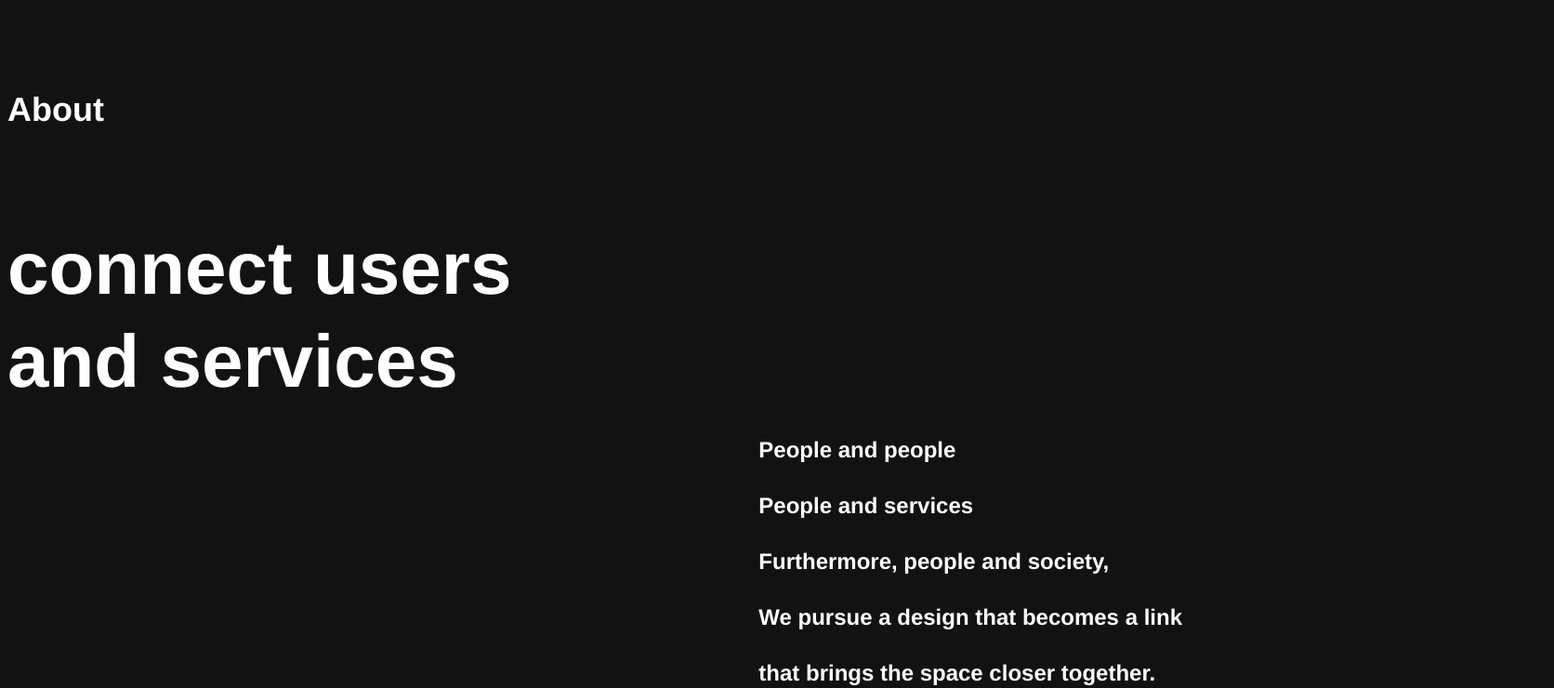
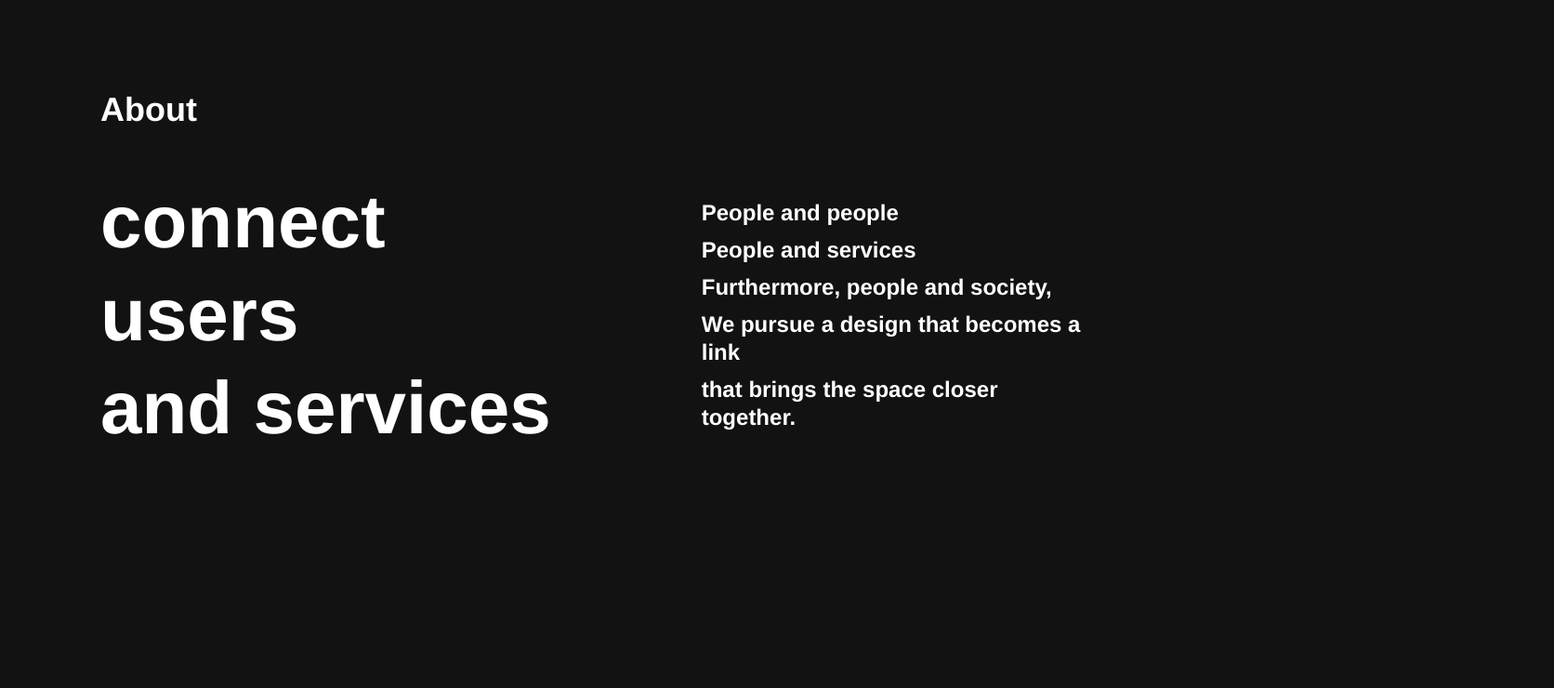
Before and after one commit to Hyeongpil/portfolio, a Vue app: page / in a window 1280 px wide. Shown: the part 920-1660 px from the top of the page at 93% size, 1672 px wide, since content can reach past the window. After the commit the page ends 1559 px from the top, so only its background shows below. Built offline with nearby package versions, Linux system fonts and the light colour scheme.

Commit message:
about section 레이아웃 수정

```diff
--- a/src/App.vue
+++ b/src/App.vue
@@ -1,9 +1,10 @@
 <template>
-  <div id="app">
+  <div id="app" class="html-container">
     <sb-header/>
-    <first-section/>
-    <about-section/>
-
+    <div class="container">
+      <first-section/>
+      <about-section/>
+    </div>
   </div>
 </template>
 
@@ -11,7 +12,6 @@
 import SbHeader from './components/SbHeader.vue'
 import FirstSection from './components/FirstSection.vue'
 import AboutSection from './components/AboutSection.vue'
-
 
 
 export default {
@@ -34,6 +34,10 @@ export default {
   margin-top: 60px;
 }
 
+.html-container{
+  margin-bottom: 150px;
+}
+
 html {
     background: #121212;
     background-repeat:no-repeat;
@@ -44,6 +48,5 @@ html {
     -o-background-size: cover;
     min-width: 100%;
     min-height: 100%;
-
 }
 </style>
--- a/src/assets/main.css
+++ b/src/assets/main.css
@@ -0,0 +1,8 @@
+.container {
+  margin-left: 100px;
+  margin-right: 100px;
+}
+
+.mt-10{
+    margin-top: 10px;
+}
--- a/src/components/AboutSection.vue
+++ b/src/components/AboutSection.vue
@@ -2,16 +2,20 @@
     <div>
         <div class="as-text-container">
             <span class="as-title-text">About</span>
-            <span class="as-first-text"><br>connect users<br> and services</span>
-            <div>
-            <span class="as-second-text">
-                <br>People and people<br>
-                <br>People and services<br>
-                <br>Furthermore, people and society,<br>
-                <br>We pursue a design that becomes a link<br>
-                <br> that brings the space closer together.<br>
-                </span>
-        </div>
+              <div class="as-content-container">
+                <div class="as-first-container">
+                  <div>connect users</div>
+                  <div>and services</div>
+                </div>
+
+                <div class="as-second-container">
+                  <div>People and people</div>
+                  <div class="mt-10">People and services</div>
+                  <div class="mt-10">Furthermore, people and society,</div>
+                  <div class="mt-10">We pursue a design that becomes a link</div>
+                  <div class="mt-10">that brings the space closer together.</div>
+                </div>
+              </div>
             </div>
     </div>
 </template>
@@ -30,6 +34,12 @@
     justify-content: center;
 
 }
+.as-content-container {
+  display: flex;
+  flex-direction: row;
+  align-items: center;
+  margin-top: 50px;
+}
 .as-title-text{
   font-size: 36px;
   font-weight: bold;
@@ -40,7 +50,11 @@
   text-align: left;
   color: #ffffff;
 }
-.as-first-text{
+.as-first-container {
+  display: flex;
+  flex-direction: column;
+}
+.as-first-container div{
   font-size: 80px;
   font-weight: 800;
   font-stretch: normal;
@@ -50,7 +64,13 @@
   color: #ffffff;
 
 }
-.as-second-text{
+.as-second-container{
+    display: flex;
+  flex-direction: column;
+  margin-left: 150px;
+}
+.as-second-container div{
+
     float:right;
     font-size: 24px;
   font-weight: bold;
@@ -62,4 +82,5 @@
   color: #ffffff;
 }
 
+
 </style>
--- a/src/components/SbHeader.vue
+++ b/src/components/SbHeader.vue
@@ -1,5 +1,5 @@
 <template>
-    <div class="header-container">
+    <div class="header-container container">
         <div class="header-title">Yoonhye Kim</div>
         <div class="header-sub-container">
             <SbHeaderTitle  content="Home"/>
--- a/src/main.js
+++ b/src/main.js
@@ -1,5 +1,6 @@
 import Vue from 'vue'
 import App from './App.vue'
+import '@/assets/main.css'
 
 Vue.config.productionTip = false
 
```
Also changed, not shown: 1 other file (tests, documents, lock files or other folders).
